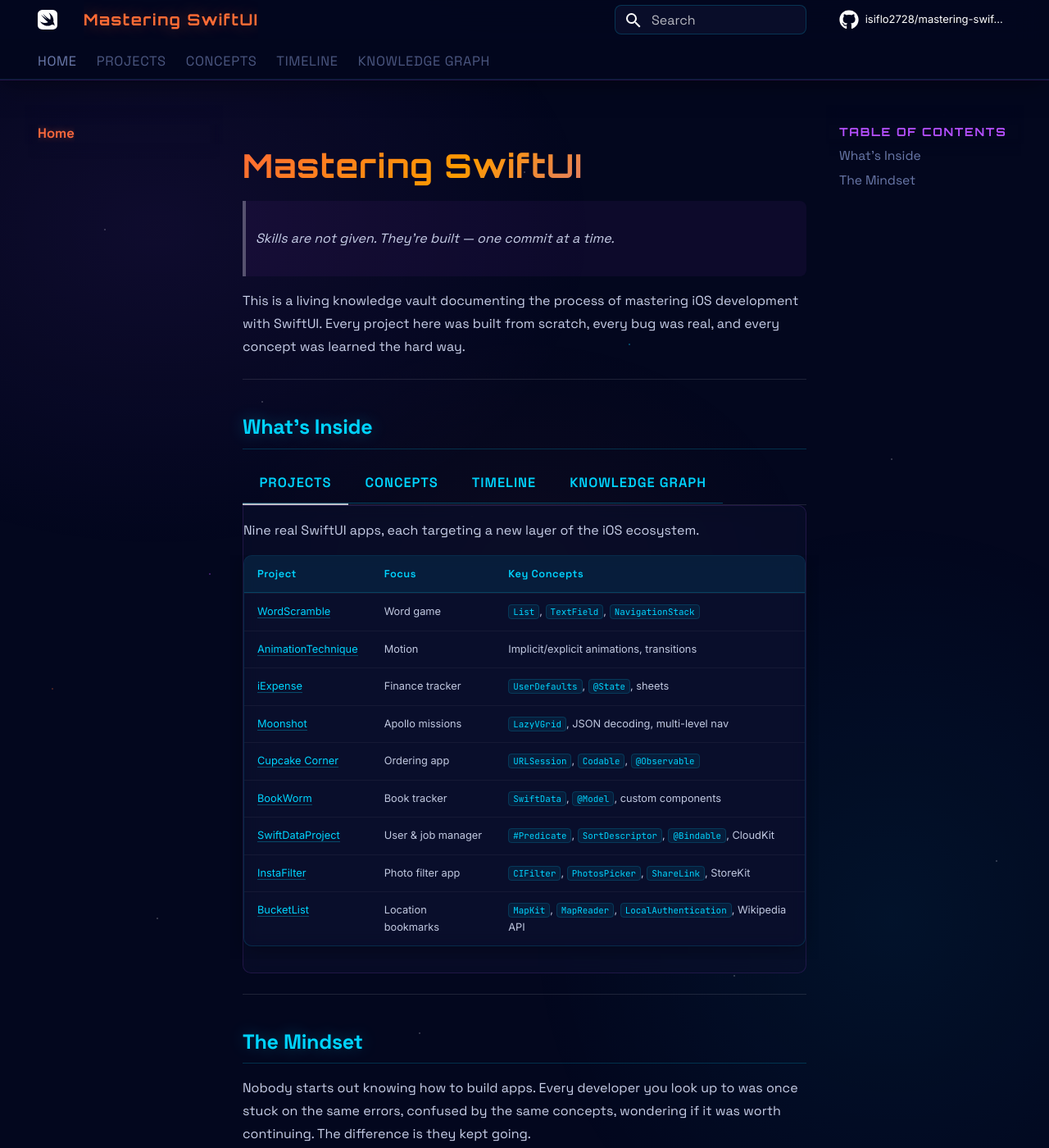
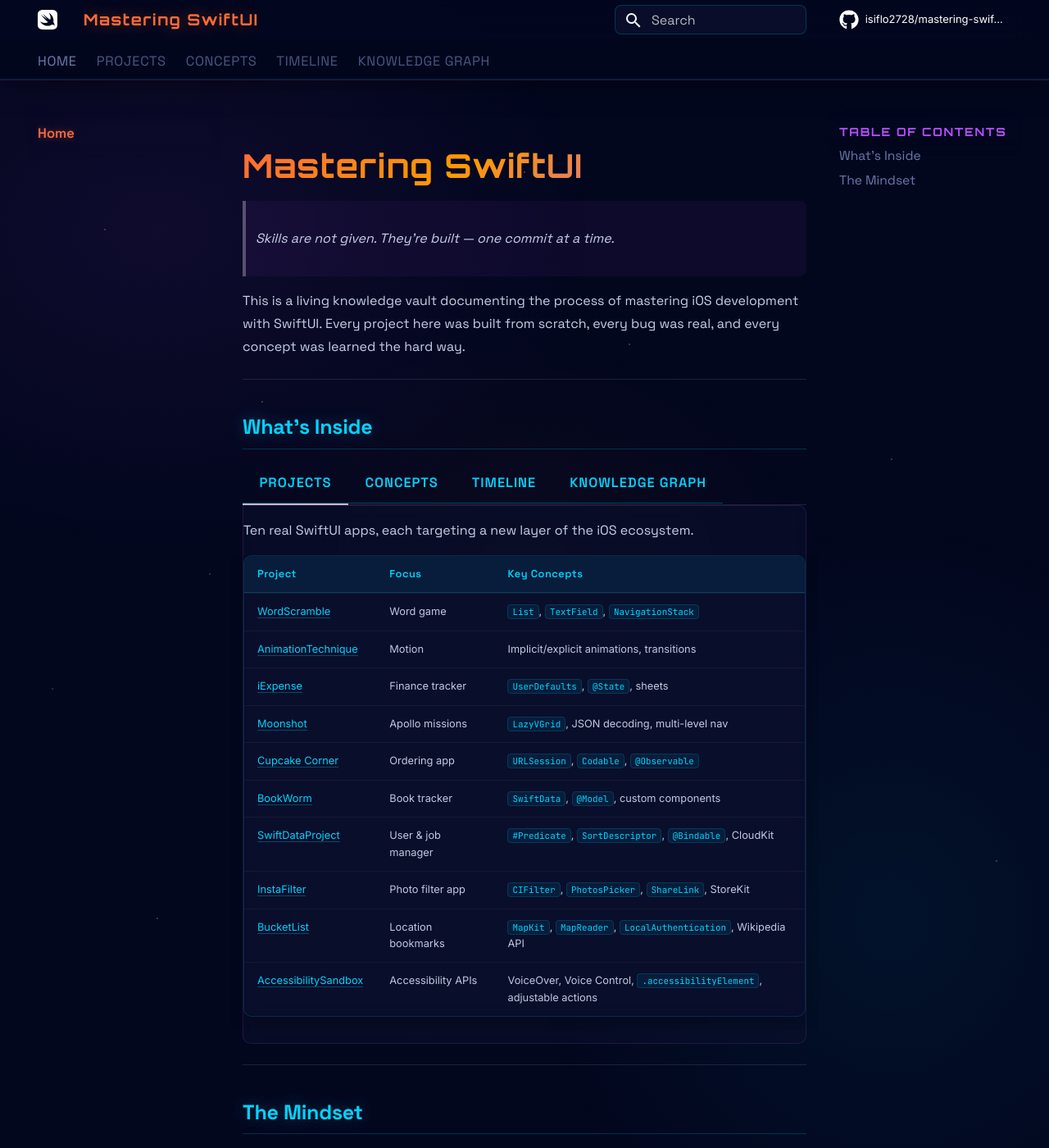
Before and after one commit to isiflo2728/swift-vault, an MkDocs documentation site: the page built from docs/index.md, in a window 1280 px wide and 1400 px high. Shown: the whole window at 82% size. Built offline with MkDocs 1.6.1 and Material for MkDocs 9.7.7, drawn with Linux system fonts in a browser that asks for light colours; comment, search, counter and statistics services are not loaded.

Commit message:
Add AccessibilitySandbox to home page

```diff
--- a/docs/index.md
+++ b/docs/index.md
@@ -9,7 +9,7 @@ This is a living knowledge vault documenting the process of mastering iOS develo
 ## What's Inside
 
 === "Projects"
-    Nine real SwiftUI apps, each targeting a new layer of the iOS ecosystem.
+    Ten real SwiftUI apps, each targeting a new layer of the iOS ecosystem.
 
     | Project | Focus | Key Concepts |
     |---|---|---|
@@ -22,6 +22,7 @@ This is a living knowledge vault documenting the process of mastering iOS develo
     | [SwiftDataProject](projects/swiftdataproject.md) | User & job manager | `#Predicate`, `SortDescriptor`, `@Bindable`, CloudKit |
     | [InstaFilter](projects/instafilter.md) | Photo filter app | `CIFilter`, `PhotosPicker`, `ShareLink`, StoreKit |
     | [BucketList](projects/bucketlist.md) | Location bookmarks | `MapKit`, `MapReader`, `LocalAuthentication`, Wikipedia API |
+    | [AccessibilitySandbox](projects/accessibility-sandbox.md) | Accessibility APIs | VoiceOver, Voice Control, `.accessibilityElement`, adjustable actions |
 
 === "Concepts"
     Concepts extracted and linked across all projects so patterns become visible.
@@ -34,9 +35,10 @@ This is a living knowledge vault documenting the process of mastering iOS develo
     - [Networking](concepts/networking.md) — `URLSession`, `async/await`, `Codable`
     - [Core Image](concepts/core-image.md) — `CIFilter`, `CIContext`, photo processing pipeline
     - [Maps & Location](concepts/maps-location.md) — `MapKit`, `MapReader`, `Annotation`, coordinates
+    - [Accessibility](concepts/accessibility.md) — VoiceOver, Voice Control, traits, grouping, adjustable actions
 
 === "Timeline"
-    [The full learning progression →](timeline.md) — from first `List` to MapKit and biometric auth.
+    [The full learning progression →](timeline.md) — from first `List` to MapKit, biometric auth, and accessibility.
 
 === "Knowledge Graph"
     [See how everything connects →](graph.md) — a visual map of concepts across projects.
```
